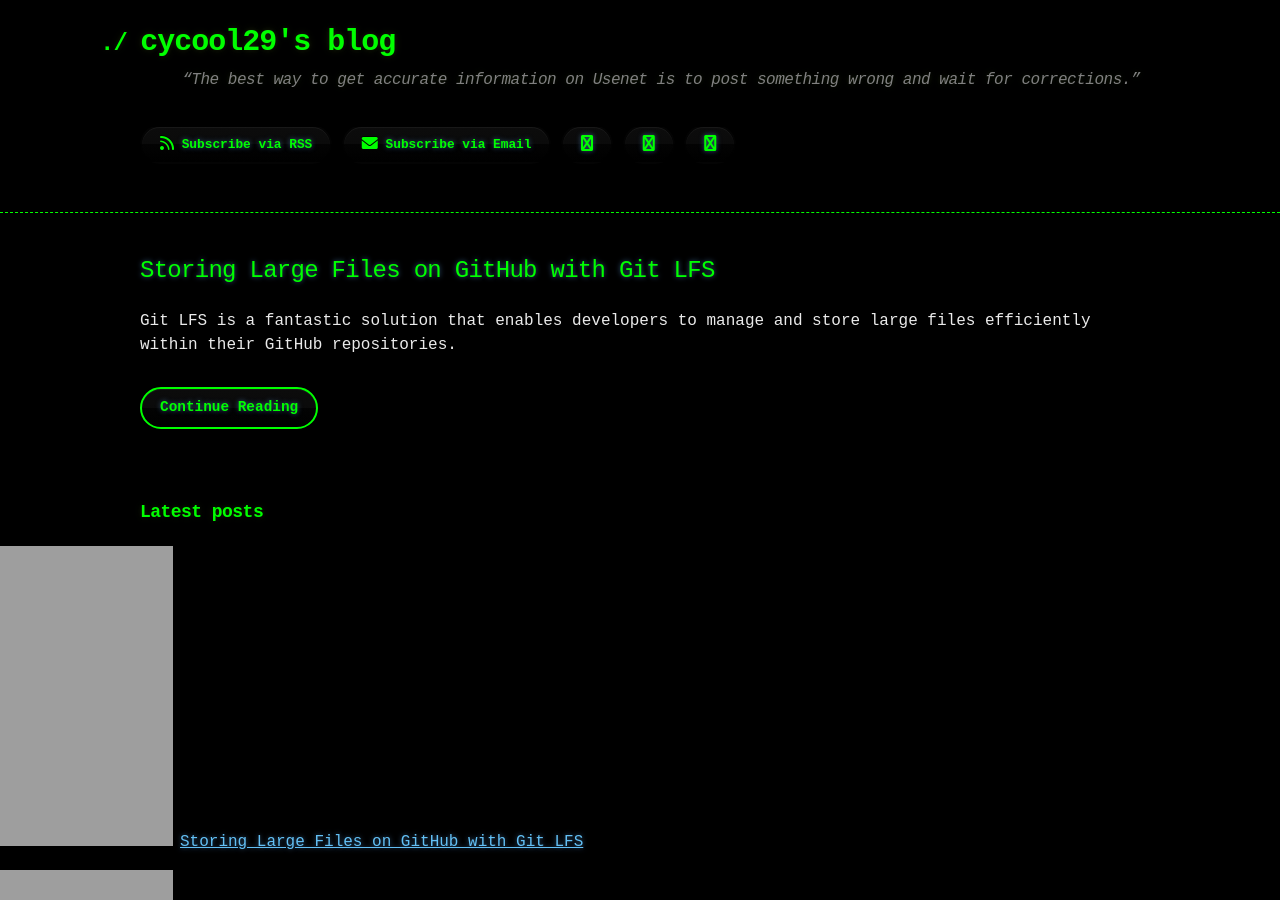
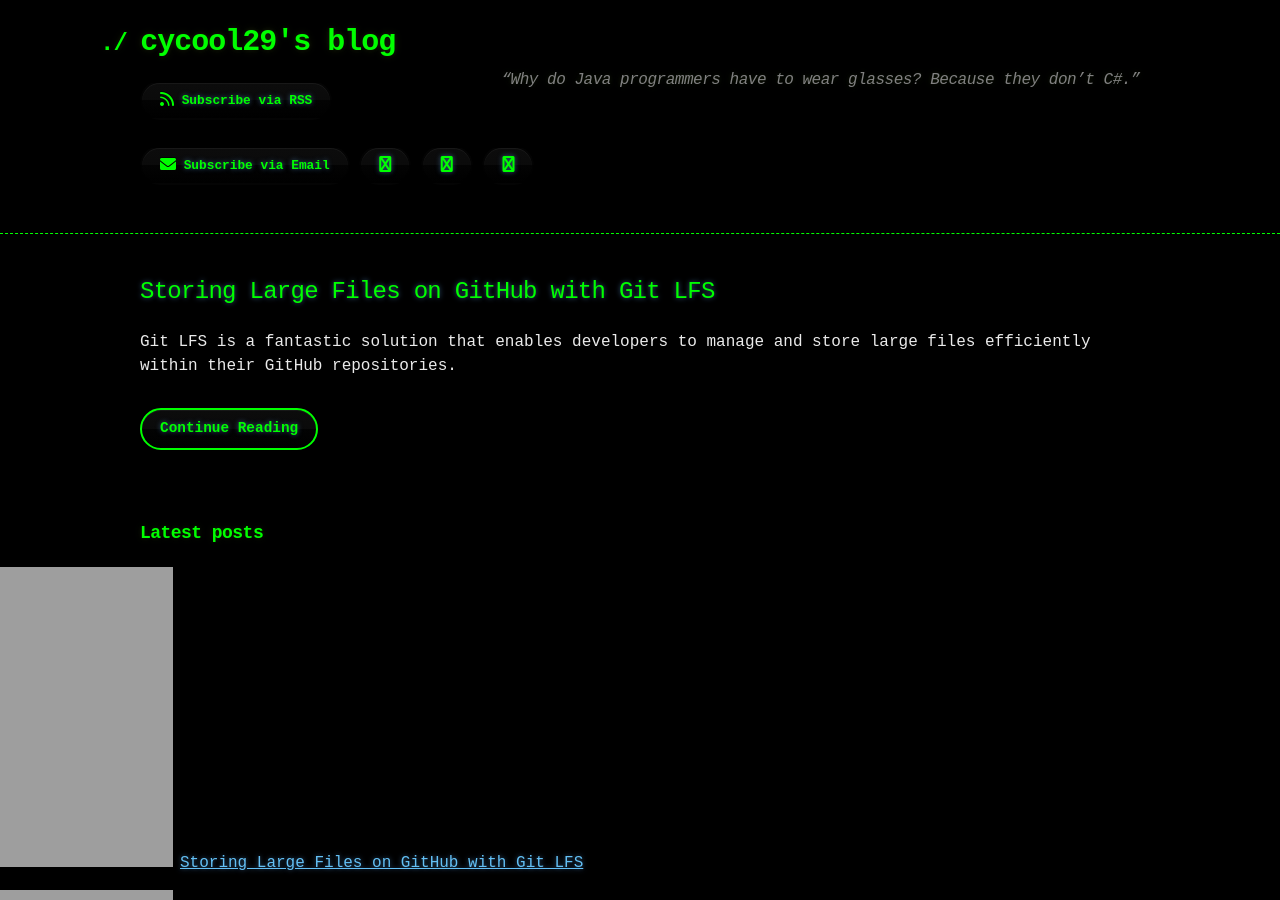
Before and after one commit to cycool29/cycool29.github.io, a Jekyll site: the page built from index.md, in a window 1280 px wide and 900 px high. Built offline with Jekyll 4.4.1, drawn with Linux system fonts in a browser that asks for light colours; a style sheet for code colours, icons or effects is not loaded.

Commit message:
Update quotes

```diff
--- a/_config.yml
+++ b/_config.yml
@@ -1,5 +1,5 @@
 title: cycool29's blog
-description: "“The best way to get accurate information on Usenet is to post something wrong and wait for corrections.” "
+description: "“Why do Java programmers have to wear glasses? Because they don’t C#.” "
 bio: A high school student. Intermediate in Python, Git, Bash. Learning JavaScript. He/Him. "
 author: cycool29
 url: https://cycool29.github.io
```
